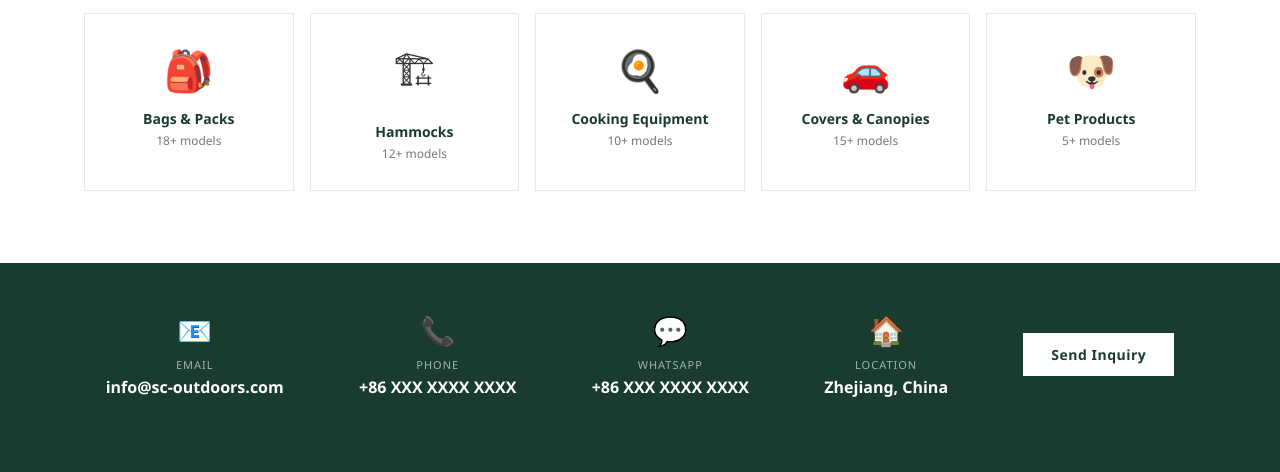
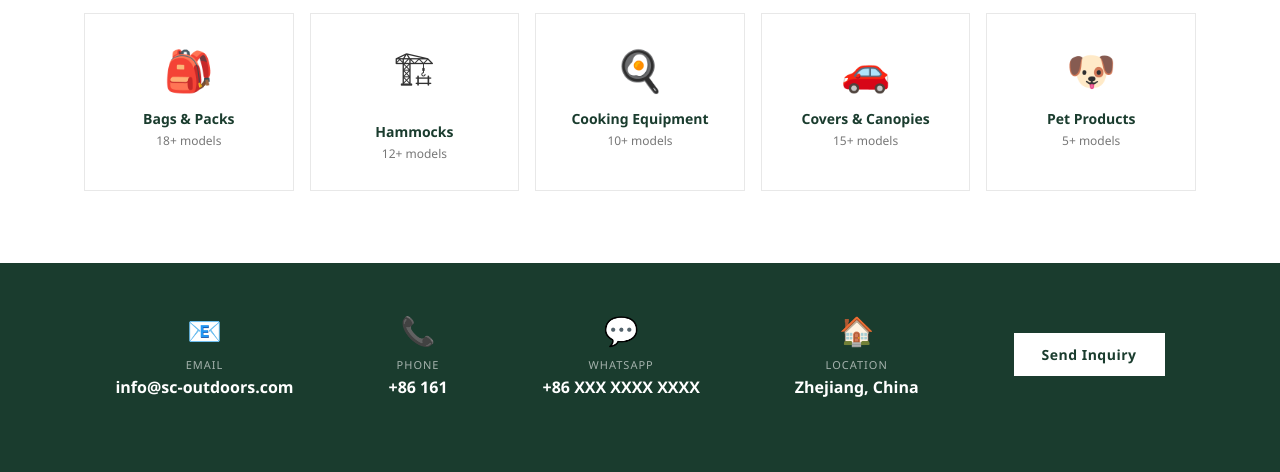
Before and after one commit to ad4568/sc-outdoors, a plain HTML site: page website/index.html in a window 1280 px wide. Shown: the part 947-1419 px from the top of the page. Drawn offline with Linux system fonts and the light colour scheme.

Commit message:
Load contact info dynamically from settings.json

```diff
--- a/website/index.html
+++ b/website/index.html
@@ -139,22 +139,22 @@
     <div class="contact-item">
       <div class="ci-icon">&#128231;</div>
       <div class="ci-label">Email</div>
-      <div class="ci-val">info@sc-outdoors.com</div>
+      <div class="ci-val" data-setting="email">info@sc-outdoors.com</div>
     </div>
     <div class="contact-item">
       <div class="ci-icon">&#128222;</div>
       <div class="ci-label">Phone</div>
-      <div class="ci-val">+86 XXX XXXX XXXX</div>
+      <div class="ci-val" data-setting="phone">+86 XXX XXXX XXXX</div>
     </div>
     <div class="contact-item">
       <div class="ci-icon">&#128172;</div>
       <div class="ci-label">WhatsApp</div>
-      <div class="ci-val">+86 XXX XXXX XXXX</div>
+      <div class="ci-val" data-setting="whatsapp">+86 XXX XXXX XXXX</div>
     </div>
     <div class="contact-item">
       <div class="ci-icon">&#127968;</div>
       <div class="ci-label">Location</div>
-      <div class="ci-val">Zhejiang, China</div>
+      <div class="ci-val" data-setting="location">Zhejiang, China</div>
     </div>
     <div class="contact-item">
       <a href="contact.html" style="display:inline-block;background:#fff;color:#1a3c2e;padding:12px 28px;font-weight:700;font-size:14px;letter-spacing:0.5px;">Send Inquiry</a>
--- a/website/js/main.js
+++ b/website/js/main.js
@@ -128,6 +128,22 @@
   initModal();
 }
 
+// Load site settings from JSON and update contact info on all pages
+(function() {
+  const depth = window.location.pathname.split('/').length > 2 ? '../' : '';
+  fetch(depth + '_data/settings.json')
+    .then(r => r.ok ? r.json() : null)
+    .then(s => {
+      if (!s) return;
+      // Update all elements with data-setting attribute
+      document.querySelectorAll('[data-setting]').forEach(el => {
+        const key = el.dataset.setting;
+        if (s[key] !== undefined) el.textContent = s[key];
+      });
+    })
+    .catch(() => {});
+})();
+
 // Contact form
 const form = document.getElementById('contactForm');
 if (form) {
```
Also changed, not shown: website/contact.html (+3 -3 lines).
